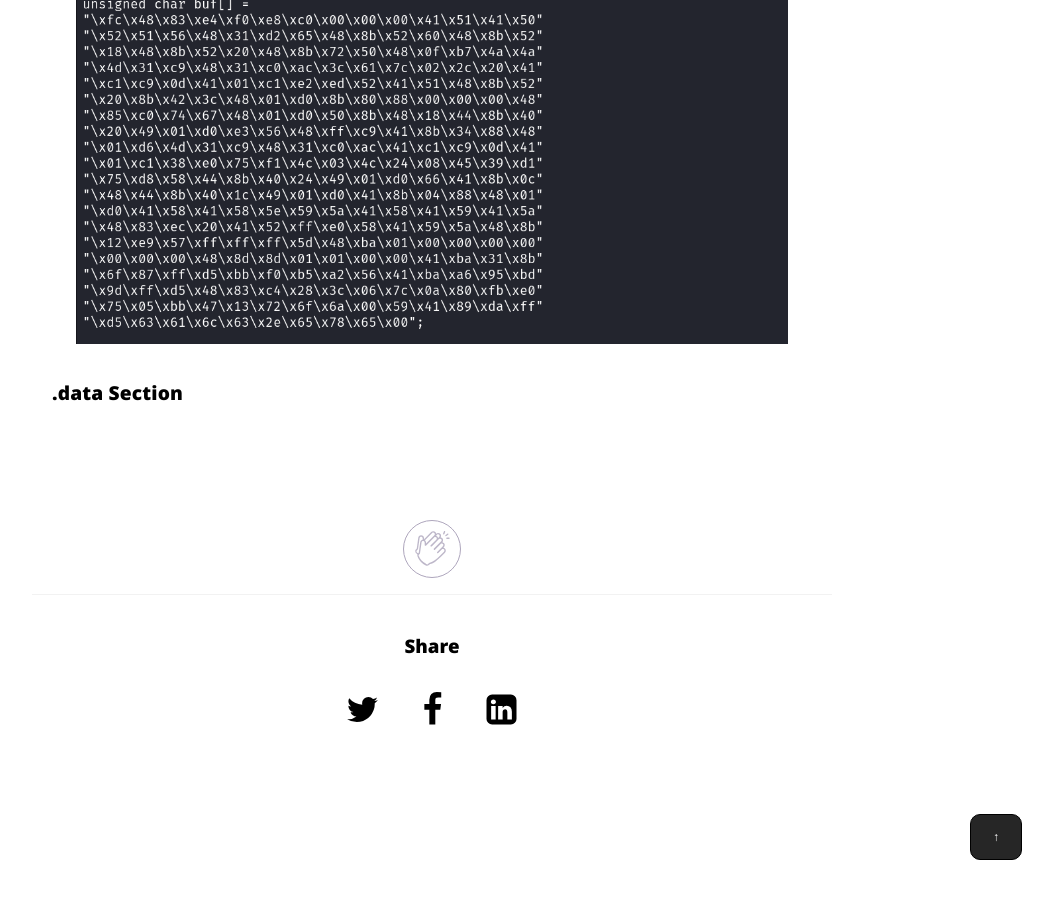
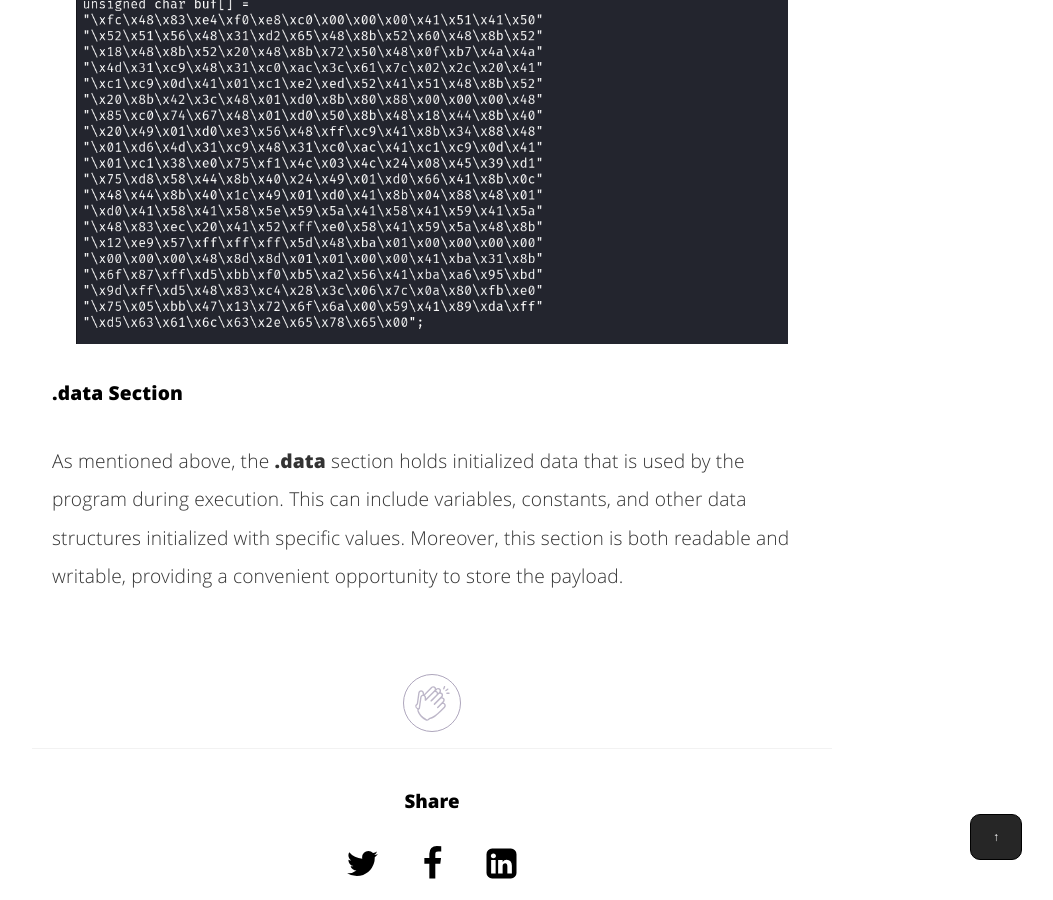
Before and after one commit to nickvourd/nickvourd.github.io, a Jekyll site: the page built from _posts/2024-04-21-the-anatomy-of-pe.md, in a window 1280 px wide and 900 px high, scrolled down 6167 px. Shown: the whole window, without its empty margins (208-1261 px from the left). Built offline with Jekyll 4.4.1, drawn with Linux system fonts in a browser that asks for light colours.

Commit message:
The anatomy of PE

```diff
--- a/_posts/2024-04-21-the-anatomy-of-pe.md
+++ b/_posts/2024-04-21-the-anatomy-of-pe.md
@@ -196,6 +196,8 @@ msfvenom -p windows/x64/exec CMD=calc.exe -f c
 
 <h4>.data Section</h4>
 
+<p>As mentioned above, the <b>.data</b> section holds initialized data that is used by the program during execution. This can include variables, constants, and other data structures initialized with specific values. Moreover, this section is both readable and writable, providing a convenient opportunity to store the payload.</p>
+
 <br /><br />
 
 <!-- add the button!-->
```
